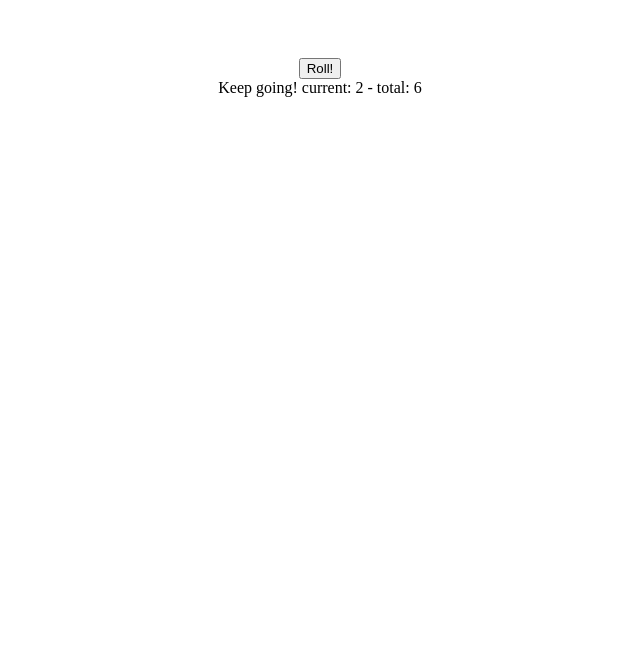
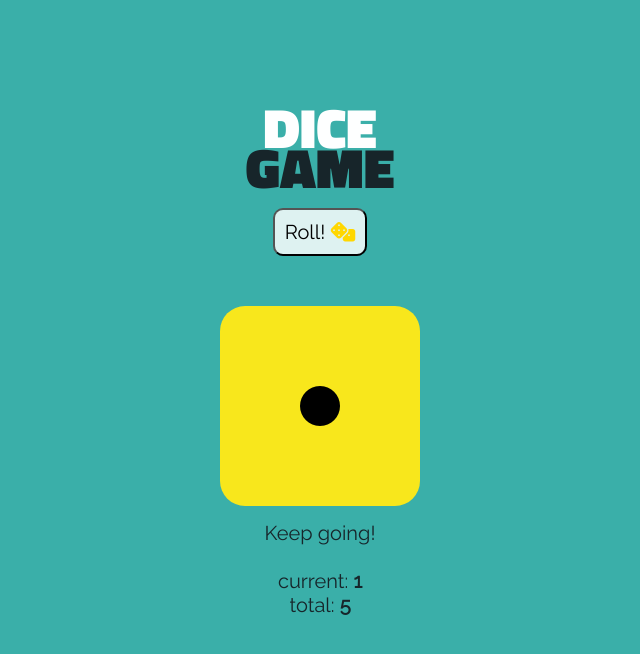
Before and after one commit to k0dey/dice-game, a plain HTML site: page index.html in a window 1280 px wide. Both pictures are taken after a click on the button "Roll!". Shown: the whole page, without its empty margins (320-960 px from the left). Drawn offline with Linux system fonts and the light colour scheme.

Commit message:
added images and animation

```diff
--- a/index.html
+++ b/index.html
@@ -4,18 +4,21 @@
     <meta charset="UTF-8" />
     <meta name="viewport" content="width=device-width, initial-scale=1.0" />
     <link rel="stylesheet" href="./main.css" />
+    <script src="https://kit.fontawesome.com/a076d05399.js"></script>
+
 
     <title>Dice Game</title>
   </head>
   <body>
     <div id="wrapper">
-
+        <header><div id="titleColour">DICE</div>GAME</header>
       <div id="buttons">
-        <button id="rollDice">Roll!</button>
+        <button id="rollDice">Roll! <i class="fas fa-dice"></i></button>
       </div>
 
       <div id="diceBox">
         <!-- code inserted by js -->
+        <img src="./img/dice1.png" class="diceImg"><br>
         Click the button to roll!
       </div>
 
--- a/main.css
+++ b/main.css
@@ -1,7 +1,59 @@
+@import url('https://fonts.googleapis.com/css2?family=Raleway&family=Titillium+Web:wght@900&display=swap');
+@keyframes spin {
+    from {transform:rotate(0deg);}
+    to {transform:rotate(360deg);}
+}
 
-body {
+html {
 
     text-align: center;
     padding: 50px;
+    background-color: #3AAFA9;
+    font-family: 'Raleway', sans-serif;
+    font-size: 20px;
+    color: #17252a;
+    display: flex;
+    justify-content: center;
+    margin-top: 50px;
+}
+
+button {
+
+    margin: 20px;
+    font-family: 'Raleway', sans-serif;
+    background-color: #Def2F1;
+    font-size: 20px;
+    padding: 10px;
+    border-radius: 10px;
+}
+
+header {
+    font-family: 'Titillium Web', sans-serif;
+    font-size: 42pt;
+    line-height: 40px;
+    color: #17252a;
+}
+
+#titleColour {
+    color: #FEFFFF;
+}
+
+#diceBox {
+    height: 400px;
+    width: 400px;
+    padding: 20px;
+}
+
+i {
+    color: gold;
+}
+
+.spin {
+    animation: spin 300ms linear 2;
 
 }
+
+img {
+    border-radius: 25px;
+    margin: 10px;
+}
--- a/script.js
+++ b/script.js
@@ -1,34 +1,35 @@
 
 const diceRoll = document.getElementById('rollDice');
 const diceBox = document.getElementById('diceBox');
-
+const page = document.getElementById('wrapper');
 diceRoll.onclick = rollDice;
-
 let currentRoll = 0;
 let rollTotal = 0;
 let maxTotal = 21;
 
 
 function rollDice () {
+    page.classList.add("spin");
+    setTimeout(function () {
+        page.classList.remove("spin");
+   },800);
+
     currentRoll = randomNum();
     rollTotal += currentRoll;
     if (currentRoll == 1) {
-        diceBox.innerHTML = `1! You lose!\ncurrent: ${currentRoll} - total: ${rollTotal}`;
+        diceBox.innerHTML = `<img src="./img/dice1.png"><br>1! You lose! Click roll to play again!<br><br>current: <b>${currentRoll}</b><br>total: <b>${rollTotal}</b>`;
     }
     else if (rollTotal >= 20) {
-        diceBox.innerHTML = `You win!\ncurrent: ${currentRoll} - total: ${rollTotal}`;
+        diceBox.innerHTML = `<img src="./img/dice${currentRoll}.png"><br>Winner! Click roll to play again!<br><br>current: <b>${currentRoll}</b><br>final total: <b>${rollTotal}</b>`;
         rollTotal = 0;
         } else {
             currentRoll = randomNum();
-            diceBox.innerHTML = `Keep going!\ncurrent: ${currentRoll} - total: ${rollTotal}`;
+            diceBox.innerHTML = `<img src="./img/dice${currentRoll}.png"><br>Keep going!<br><br>current: <b>${currentRoll}</b><br>total: <b>${rollTotal}</b>`;
     }
-
-
 
 
 }
 
-
 function randomNum () {
-    return Math.ceil((Math.random() * 6) + 1);
+    return Math.floor((Math.random() * 6) + 1);
 }
```
